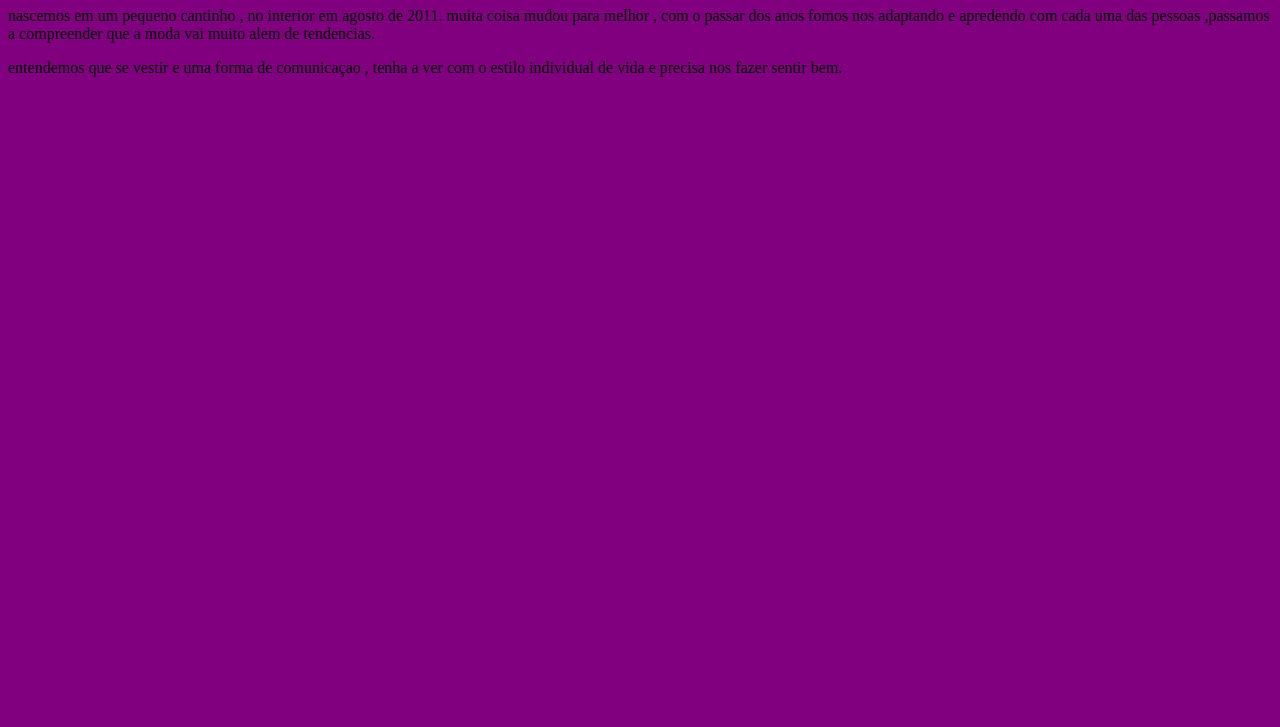
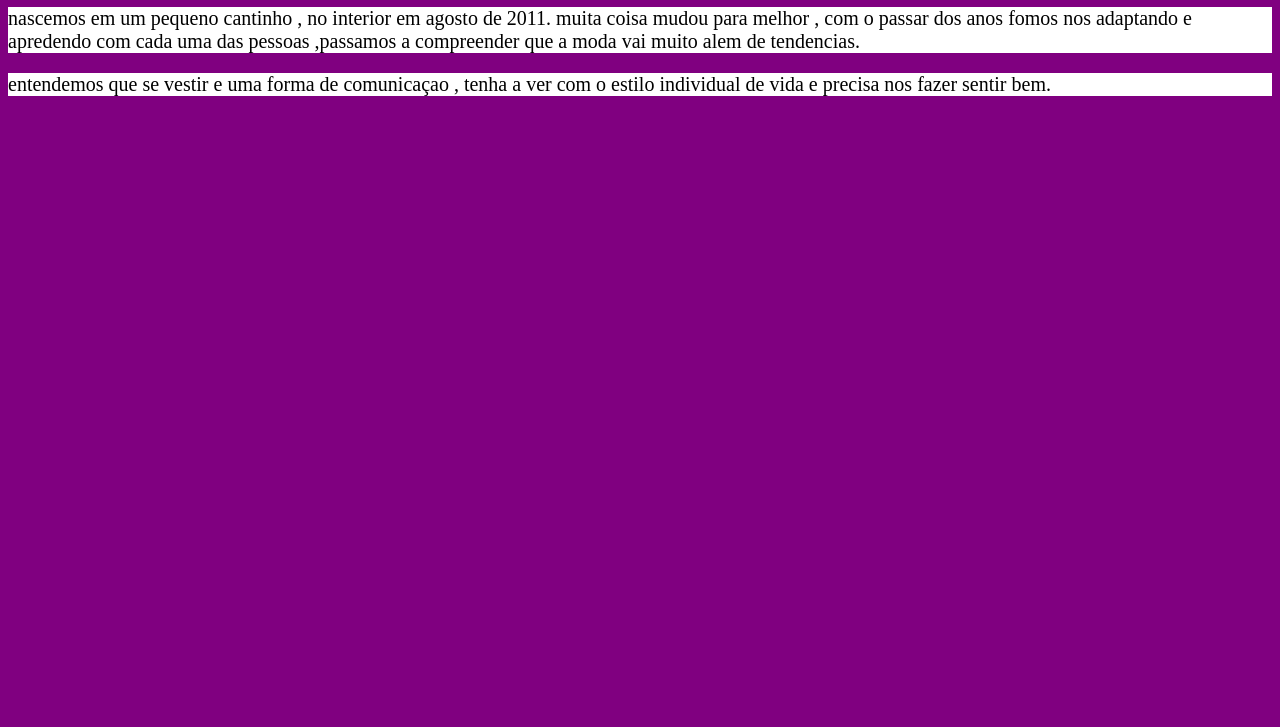
Before and after one commit to jhenifersoares/jhenifer-gabriele, a plain HTML site: page index.html in a window 1280 px wide. Shown: the part 73-800 px from the top of the page. Drawn offline with Linux system fonts and the light colour scheme.

Commit message:
kj bnjkn

```diff
--- a/style.css
+++ b/style.css
@@ -2,17 +2,17 @@ body{
     background-color:purple;
     }
 
-    Estilizar o título principal do seu site
+
      h1{
     color: plum;
     font-family: arial;
     background: blue;
     }
 
-    Estilizar os parágrafos
 
     p{
     color: black;
     font-family: serif;
     font-size: 20px;
     background:white;
+    }
```
